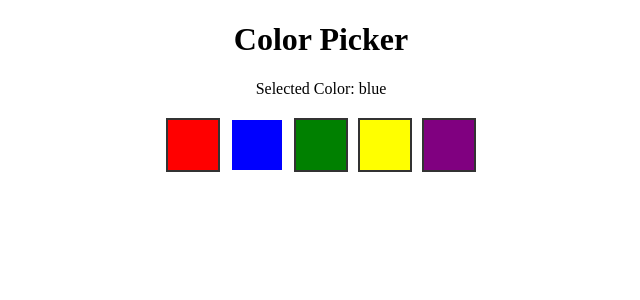
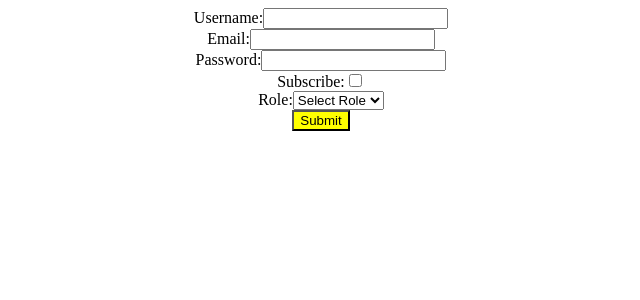
Before and after one commit to qavishaikh/React-Practice, a React (Create React App) app: page / in a window 1280 px wide. Shown: the top 300 px of the page, without its empty margins (319-959 px from the left). Built offline with nearby package versions, Linux system fonts and the light colour scheme.

Commit message:
Form Handling

```diff
--- a/src/App.js
+++ b/src/App.js
@@ -1,11 +1,11 @@
 import React  from 'react';
 import './App.css'
-import ColorPicker from './Colour';
+import FormHandling from './Form';
 
 const App = () => {
   return (
     <div className='App'>
-      <ColorPicker />
+      <FormHandling />
     </div>
   )
 }
--- a/src/Colour.jsx
+++ /dev/null
@@ -1,47 +0,0 @@
-import React, { useState } from 'react';
-import './ColorPicker.css';
-
-function ColorPicker() {
-  const [selectedColor, setSelectedColor] = useState('blue');
-  const [selectedBackgroundColor, setSelectedBackgroundColor] = useState('white');
-
-  const colors = ['red', 'blue', 'green', 'yellow', 'purple'];
-
-  const handleColorChange = (color) => {
-    setSelectedColor(color);
-
-    // Map color names to corresponding background colors
-    const colorToBackgroundColor = {
-      red: 'pink',
-      blue: 'lightblue',
-      green: 'lightgreen',
-      yellow: 'lightyellow',
-      purple: 'lavender',
-    };
-
-    // Set the selected background color based on the chosen color
-    setSelectedBackgroundColor(colorToBackgroundColor[color] || 'white');
-  };
-
-  // Apply the selected background color to the body element
-  document.body.style.backgroundColor = selectedBackgroundColor;
-
-  return (
-    <div>
-      <h1>Color Picker</h1>
-      <p>Selected Color: {selectedColor}</p>
-      <div className="color-options">
-        {colors.map((color) => (
-          <div
-            key={color}
-            className={`color-option ${color === selectedColor ? 'selected' : ''}`}
-            style={{ backgroundColor: color }}
-            onClick={() => handleColorChange(color)}
-          ></div>
-        ))}
-      </div>
-    </div>
-  );
-}
-
-export default ColorPicker;
--- /dev/null
+++ b/src/Form.jsx
@@ -0,0 +1,88 @@
+import React,{useState} from 'react'
+
+export default function FormHandling() {
+    const [formData, setFormData] = useState({
+        username:'',
+        email:'',
+        password:'',
+        isSubscribed:'',
+        role:''
+    })
+
+    const handleChange = (event) => {
+        const {name, value, type, checked} = event.target;
+        const fieldValue = type === 'checkbox' ? checked : value;
+
+        setFormData({
+            ...formData,
+            [name]:fieldValue
+        });
+    }
+
+    const handleSubmit = (event) => {
+        event.preventDefault();
+        console.log('Form Data', formData);
+    }
+  return (
+    <>
+        <form onSubmit={handleSubmit}>
+            <div>
+                <label htmlFor="username">Username:</label>
+                <input
+                type="text"
+                id="username"
+                name="username"
+                value={formData.username}
+                onChange={handleChange}
+                />
+            </div>
+            <div>
+                <label htmlFor="email">Email:</label>
+                <input
+                type="email"
+                id="email"
+                name="email"
+                value={formData.email}
+                onChange={handleChange}
+                />
+            </div>
+            <div>
+                <label htmlFor="password">Password:</label>
+                <input
+                type="password"
+                id="password"
+                name="password"
+                value={formData.password}
+                onChange={handleChange}
+                />
+            </div>
+            <div>
+                <label htmlFor="isSubscribed">Subscribe:</label>
+                <input
+                type="checkbox"
+                id="isSubscribed"
+                name="isSubscribed"
+                value={formData.isSubscribed}
+                onChange={handleChange}
+                />
+            </div>
+            <div>
+                <label htmlFor="role">Role:</label>
+                <select
+                id="role"
+                name="role"
+                value={formData.role}
+                onChange={handleChange}
+                >
+
+                    <option value="">Select Role</option>
+                    <option value="admin">admin</option>
+                    <option value="user">User</option>
+                    <option value="guest">Guest</option>
+                </select>
+            </div>
+            <button type="submit">Submit</button>
+        </form>
+    </>
+  )
+}
```
Also changed, not shown: src/From.css (renamed from src/ColorPicker.css).
